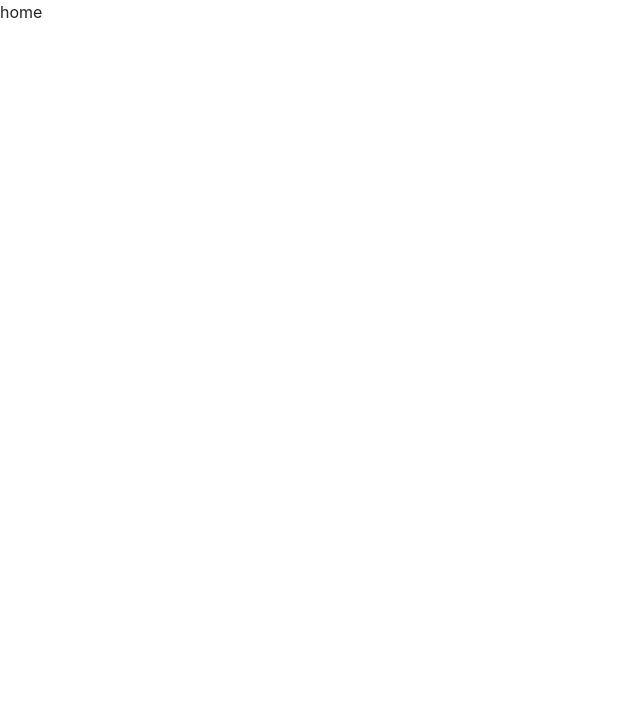
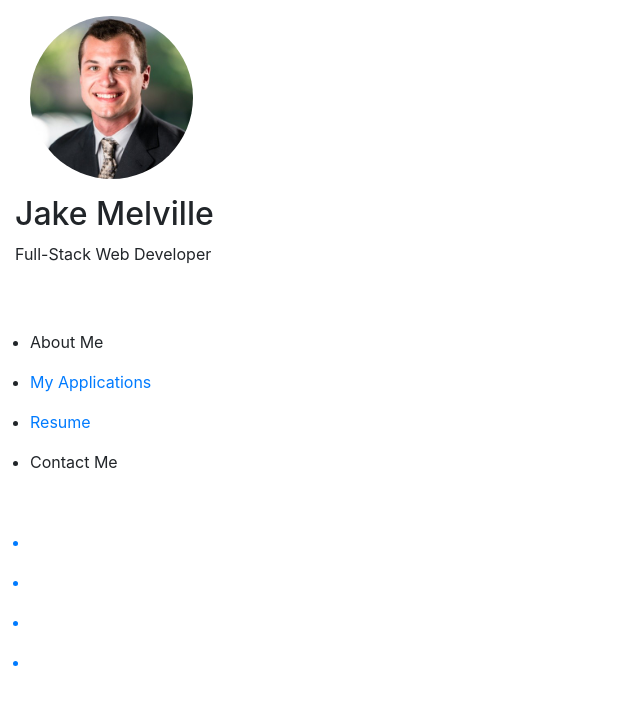
Before and after one commit to JakeMelville/portfolio-react, a React (Create React App) app in the folder portfolio/: page / in a window 1280 px wide. Shown: the top 704 px of the page, without its empty margins (0-640 px from the left). Built offline with nearby package versions, Linux system fonts and the light colour scheme; the HTML template or start-up script is replaced by a standard one.

Commit message:
created aside component, added picture and nav links

```diff
--- /dev/null
+++ b/portfolio/src/components/Aside/index.js
@@ -0,0 +1,38 @@
+import React from 'react'
+import ProfPic from './images/profile.jpeg'
+
+function Aside() {
+    return (
+        <div>
+            <div id="side" className="col-3 h-100">
+                <img src={ProfPic} className="mt-3 col-8 rounded-circle center-block" alt=''/>
+                <h2 className="mt-3">Jake Melville</h2>
+                <p className="mb-3 pb-3">Full-Stack Web Developer</p>
+                <ul id="sideBar" className="col mb-5 mt-5">
+                    <li id="abtMe" className="mb-3">About Me</li>
+                    <li id="myApps" className="mb-3"><a href="apps.html">My Applications</a></li>
+                    <li id="myResume" className="mb-3"><a href='./assets/images/JakeMelville_resume.pdf' target='_blank'>Resume</a></li>
+                    <li id="meContact">Contact Me</li>
+                </ul>
+                <ul className="col-12 w-100">
+                    <a href="https://github.com/JakeMelville" target="_blank">
+                        <li className="mt-2 pt-2 col-2 fa fa-github"></li>
+                    </a>
+                    <a href="mailto:jakemelville@ymail.com" target="_blank">
+                        <li className="mt-2 pt-2 col-lg-2 col-sm-1 fa fa-envelope"></li>
+                    </a>
+                    <a href="https://twitter.com/jakemelville6" target="_blank">
+                        <li className="mt-2 pt-2 col-2 fa fa-twitter"></li>
+                    </a>
+                    <a href="https://facebook.com" target="_blank">
+                        <li className="mt-2 pt-2 col-2 fa fa-facebook"></li>
+                    </a>
+
+                </ul>
+            </div>
+        </div>
+
+    )
+}
+
+export default Aside;
--- a/portfolio/src/pages/home/index.js
+++ b/portfolio/src/pages/home/index.js
@@ -1,9 +1,10 @@
 import React from 'react'
+import Aside from '../../components/Aside'
 
 function Home () {
     return(
         <div>
-            <p>home</p>
+            <Aside />
         </div>
     )
 }
```
Also changed, not shown: portfolio/src/components/ProfilePic/index.js (added, +11 -0 lines), portfolio/src/components/Aside/images/profile.jpeg (added), portfolio/src/components/ProfilePic/images/profile.jpeg (added).
